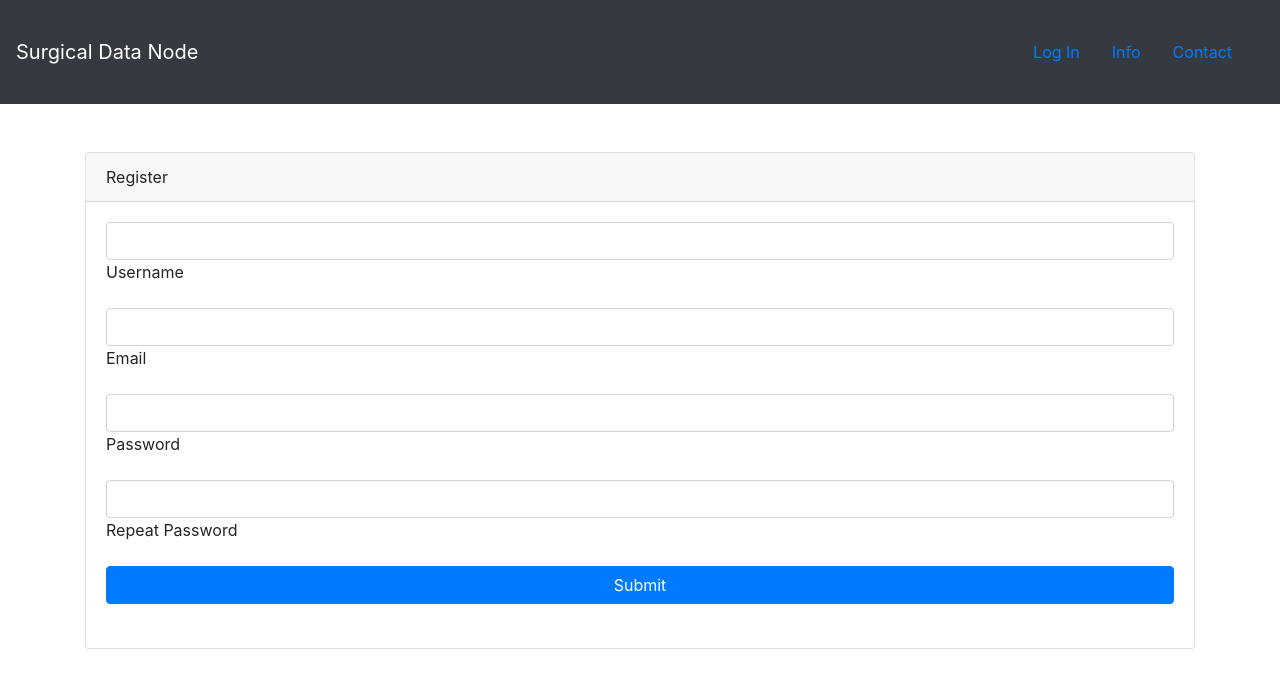
After one commit to maxwellflitton/imperial-coronavirus-data-node, a Python web app: template src/templates/register.html in a window 1280 px wide. The commit adds this page. Shown: the top 688 px of the page. Run offline with Jinja, Linux system fonts and the light colour scheme; the template is opened without the code that fills it, so the values that code supplies are empty, except form fields; form fields are guessed from the names that the template uses; some libraries are stand-ins or nearby versions.

Commit message:
adding templates for logins/register and route to these for rendering

```diff
--- a/src/templates/base.html
+++ b/src/templates/base.html
@@ -3,13 +3,27 @@
 
 <head>
     <meta charset="UTF-8">
-    <link rel= "stylesheet" type= "text/css" href= "{{ url_for('static', filename='main.css') }}">
     <title>Data Node</title>
+    <link rel="stylesheet" href="https://stackpath.bootstrapcdn.com/bootstrap/4.4.1/css/bootstrap.min.css" integrity="sha384-Vkoo8x4CGsO3+Hhxv8T/Q5PaXtkKtu6ug5TOeNV6gBiFeWPGFN9MuhOf23Q9Ifjh" crossorigin="anonymous">
+    <script src="https://stackpath.bootstrapcdn.com/bootstrap/4.4.1/js/bootstrap.min.js" integrity="sha384-wfSDF2E50Y2D1uUdj0O3uMBJnjuUD4Ih7YwaYd1iqfktj0Uod8GCExl3Og8ifwB6" crossorigin="anonymous"></script>
 </head>
 
 <body>
-    <div class="container">
-        <h1 class="containerTitle">this is a test</h1>
-    </div>
+
+     <nav class="navbar navbar-dark bg-dark">
+
+        <a href="#" class="navbar-brand">Surgical Data Node</a>
+
+     <dir class="navbar">
+         <a class="navbar-item nav-link" href="#"> Log In </a>
+         <a class="navbar-item nav-link" href="#"> Info </a>
+         <a class="navbar-item nav-link" href="#"> Contact </a>
+        </dir>
+
+    </nav>
+
+     {% block content %}
+     {% endblock %}
+
 </body>
 </html>
--- /dev/null
+++ b/src/templates/register.html
@@ -0,0 +1,54 @@
+{% extends 'base.html' %}
+
+<!DOCTYPE html>
+<html lang="en">
+<head>
+    <meta charset="UTF-8">
+    <title>Log In</title>
+</head>
+<body>
+
+{% block content %}
+
+<div class="container">
+    <div class="card card-login mx-auto mt-5">
+      <div class="card-header">Register</div>
+      <div class="card-body">
+        <form method="POST" action="register">
+           {{ form.hidden_tag() }}
+          <div class="form-group">
+              <div class="form-label-group">
+              {{ form.username(class="form-control") }}
+                  <label for="username">Username</label>
+              </div>
+          </div>
+            <div class="form-group">
+              <div class="form-label-group">
+              {{ form.email(class="form-control") }}
+                  <label for="email">Email</label>
+              </div>
+          </div>
+          <div class="form-group">
+              <div class="form-label-group">
+                {{ form.password(class="form-control") }}
+              <label for="password">Password</label>
+              </div>
+          </div>
+            <div class="form-group">
+              <div class="form-label-group">
+                {{ form.password2(class="form-control") }}
+              <label for="password2">Repeat Password</label>
+              </div>
+          </div>
+            {{ form.submit( class="btn btn-primary btn-block") }}<br>
+        </form>
+
+
+      </div>
+    </div>
+  </div>
+
+{% endblock %}
+
+</body>
+</html>
```
Also changed, not shown: run.py (+6 -1 lines), src/templates/login.html (added, +33 -0 lines).
